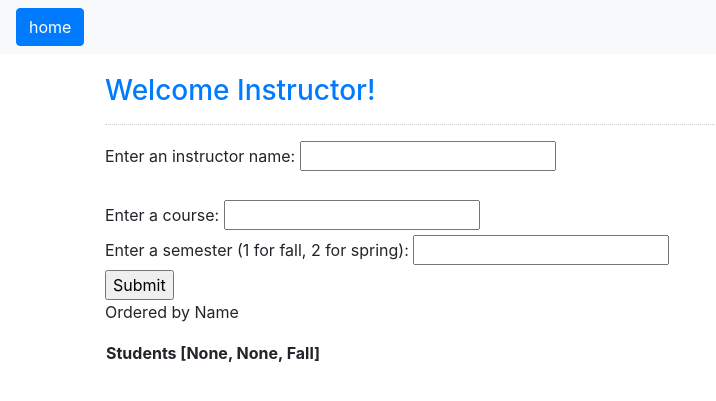
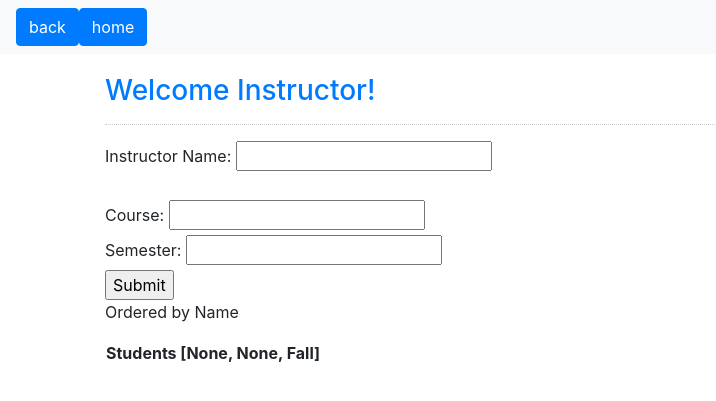
Before and after one commit to devlencm/ee468project, a Django app: page /feature5/ in a window 1280 px wide. Shown: the top 401 px of the page, without its empty margins (0-716 px from the left). Run offline with Django 3.2, Linux system fonts and the light colour scheme; data that the repository does not hold is empty; some libraries are stand-ins or nearby versions.

Commit message:
Html beautification and addition of back button to f5

```diff
--- a/ee468proj/ee468proj/templates/base.html
+++ b/ee468proj/ee468proj/templates/base.html
@@ -23,18 +23,18 @@
         <h3 class="text-primary">Welcome!</h3>
         <hr style="border-top:1px dotted #ccc;"/>
   {% block content %} {% endblock %}
-     <p> Click button to get list of name by name,department and salary</p>
+     <p>Click button to get list of instructor names ordered by name, department and salary:</p>
         <button class="btn btn-primary" onclick="window.location.href='/name'">Name</button>
         <button class="btn btn-primary" onclick="window.location.href='/dept_name'">Department</button>
         <button class="btn btn-primary" onclick="window.location.href='/salary'">Salary</button>
   {% block salary %} {% endblock %}
-    <br><b>Salary:</b></br>
+    <p>Click button to get list of minimum, maximum, and average salaries by department:</p>
         <button class="btn btn-primary" onclick="window.location.href='/minumumTable'">Minimum</button>
         <button class="btn btn-primary" onclick="window.location.href='/maximumTable'">Maximum</button>
         <button class="btn btn-primary" onclick="window.location.href='/averageTable'">Average</button>
 
 {% block table %} {% endblock %}
-
+<p>Fill out the form below to get performance data of an instructor:</p>
 <form method="post" action="/admin1/">
   {% csrf_token %}
   <label for="name">Name:</label>
--- a/ee468proj/ee468proj/templates/instructor.html
+++ b/ee468proj/ee468proj/templates/instructor.html
@@ -17,7 +17,6 @@
     <div class="col-md-12 well">
         <h3 class="text-primary">Welcome Instructors!</h3>
         <hr style="border-top:1px dotted #ccc;"/>
-     <p> Select a user</p>
         <button class="btn btn-primary" onclick="window.location.href='/instrr'">View courses</button>
         <button class="btn btn-primary" onclick="window.location.href='/instructor2'">View students</button>
 
--- a/ee468proj/ee468proj/templates/instructor2.html
+++ b/ee468proj/ee468proj/templates/instructor2.html
@@ -9,6 +9,7 @@
 <nav class="navbar navbar-expand-lg navbar-light bg-light">
   <div class="collapse navbar-collapse" id="navbarNavAltMarkup">
     <div class="navbar-nav">
+        <button class="btn btn-primary padding" onclick="window.location.href='/instrr'">back</button>
         <button class="btn btn-primary" onclick="window.location.href='/home'">home</button>
     </div>
   </div>
@@ -20,15 +21,15 @@
   <form action="{% url 'feature5' %}" method="post">
             {% csrf_token %}
       <div>
-            <label for="instructor">Enter an instructor name:</label>
+            <label for="instructor"> Instructor Name:</label>
             <input type="text" id="instructor" name="instructor"><br><br>
       </div>
       <div>
-            <label for="course1">Enter a course:</label>
+            <label for="course1">Course:</label>
             <input type="text" id="course1" name="course1" required>
       </div>
       <div>
-            <label for="semester">Enter a semester (1 for fall, 2 for spring):</label>
+            <label for="semester">Semester:</label>
             <input type="text" id="semester" name="semester" required>
       </div>
       <input type="submit" value="Submit">
--- a/ee468proj/ee468proj/templates/student.html
+++ b/ee468proj/ee468proj/templates/student.html
@@ -23,7 +23,7 @@
 {% csrf_token %}
     <label for="dept">Department:</label>
     <select name="dept" id="dept">
-        <option disabled="true" selected>-- Select Course --</option>
+        <option disabled="true" selected>-- Select Department --</option>
         {% for r in depts %}
             <option>{{ r.dept_name }}</option>
         {% endfor%}
```
